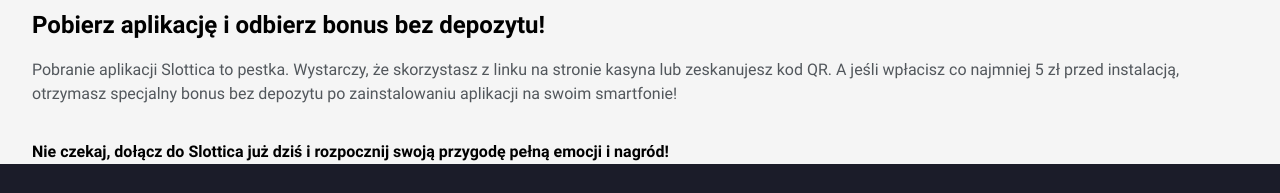
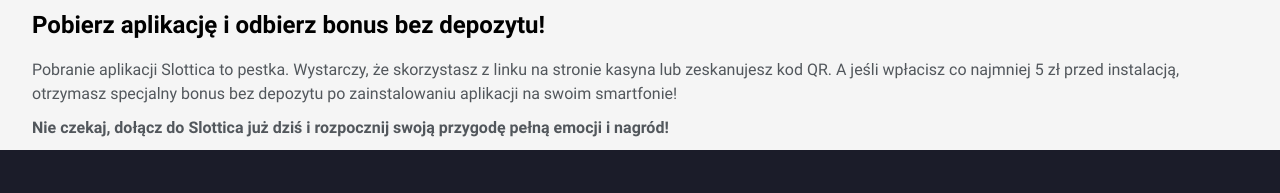
Before and after one commit to whitevolodymyr/history-hunterspl, a plain HTML site: page index.html in a window 1280 px wide. Shown: the part 4540-4733 px from the top of the page. Drawn offline with Linux system fonts and the light colour scheme; files that its build step writes are made by us from their sources; a script that the page names is missing; files whose address does not match are found by name; a web font is replaced by a local one.

Commit message:
Update index.html

```diff
--- a/index.html
+++ b/index.html
@@ -552,7 +552,7 @@
 <h3>Pobierz aplikację i odbierz bonus bez depozytu!</h3>
 <p>Pobranie aplikacji Slottica to pestka. Wystarczy, że skorzystasz z linku na stronie kasyna lub zeskanujesz kod QR. A jeśli wpłacisz co najmniej 5 zł przed instalacją, otrzymasz specjalny bonus bez depozytu po zainstalowaniu aplikacji na swoim smartfonie!</p>
 
-    </br><strong>Nie czekaj, dołącz do Slottica już dziś i rozpocznij swoją przygodę pełną emocji i nagród!</strong>
+    <p><strong>Nie czekaj, dołącz do Slottica już dziś i rozpocznij swoją przygodę pełną emocji i nagród!</strong></p>
 </main>
 
   <footer class="c-footer">
```
